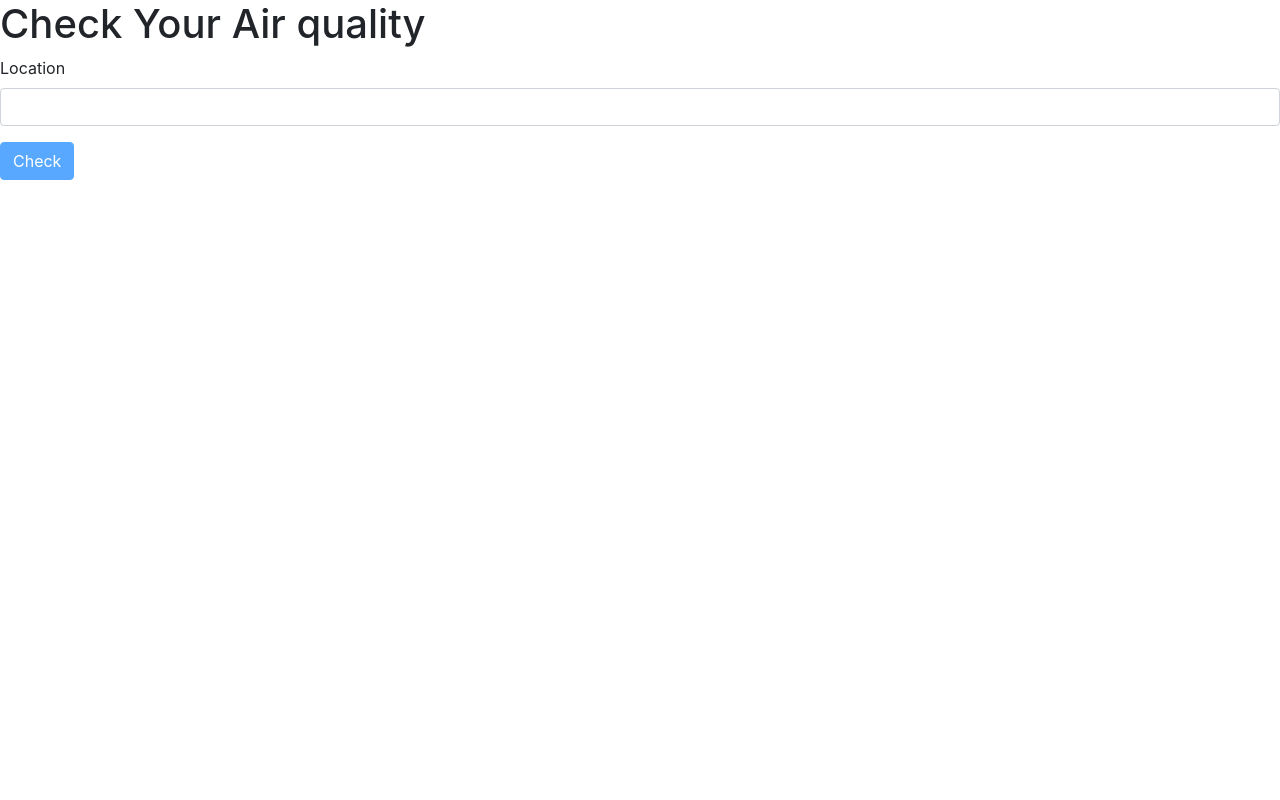
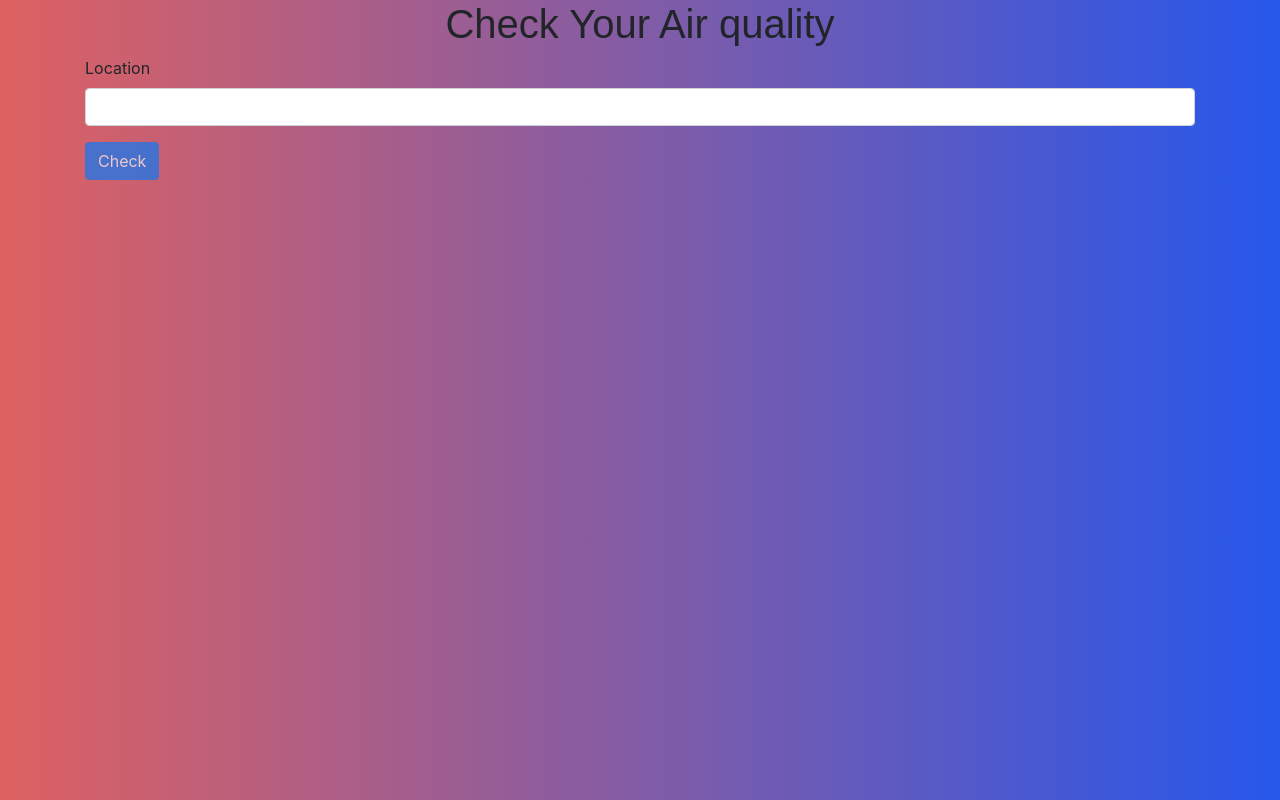
Before and after one commit to bivek520/check_your_air, a React (Create React App) app: page /check_your_air in a window 1280 px wide. Built offline with nearby package versions, Linux system fonts and the light colour scheme.

Commit message:
initial protottype complete

```diff
--- a/package.json
+++ b/package.json
@@ -7,6 +7,7 @@
     "@testing-library/jest-dom": "^5.11.4",
     "@testing-library/react": "^11.1.0",
     "@testing-library/user-event": "^12.1.10",
+    "axios": "^0.21.1",
     "bootstrap": "^4.5.3",
     "joi-browser": "^13.4.0",
     "react": "^17.0.1",
@@ -14,6 +15,7 @@
     "react-dom": "^17.0.1",
     "react-router-dom": "^5.2.0",
     "react-scripts": "4.0.1",
+    "react-toastify": "^6.2.0",
     "web-vitals": "^0.2.4"
   },
   "scripts": {
--- a/src/App.css
+++ b/src/App.css
@@ -2,9 +2,9 @@
 	text-align: center;
 }
 
-.App-logo {
-  height: 40vmin;
-  pointer-events: none;
+.head {
+	text-align: center;
+	font-family: Luminari, fantasy;
 }
 
 @media (prefers-reduced-motion: no-preference) {
--- a/src/App.js
+++ b/src/App.js
@@ -6,10 +6,10 @@ import './App.css';
 function App() {
 	return (
 		<React.Fragment>
-			<Switch>
-				<Route path='/check_your_air' component={LocationForm} />
-				<Redirect from='/' exact to='/check_your_air' />
-			</Switch>
+			<div className='container'>
+				<Route path='/check_your_air' exact component={LocationForm} />
+				{/* <Redirect from='/' to='/check_your_air' /> */}
+			</div>
 		</React.Fragment>
 	);
 }
--- a/src/component/locationForm.jsx
+++ b/src/component/locationForm.jsx
@@ -1,7 +1,8 @@
 import React from 'react';
 import Form from './common/form';
 import Joi from 'joi-browser';
-
+import { getCity } from '../service/aqiService';
+import Result from './result';
 class LocationForm extends Form {
 	state = {
 		data: { location: '' },
@@ -11,18 +12,24 @@ class LocationForm extends Form {
 	schema = {
 		location: Joi.string().required().label('Location'),
 	};
-	doSubmit = () => {
+
+	doSubmit = async () => {
 		// Call the server
-		console.log('Submitted');
+		const result = await getCity();
+		this.setState({ result: result.data.data });
+		console.log('Submitted', this.state.data.location, this.state.aqius, result.data.data.log);
 	};
 	render() {
+		const { result, location } = this.state;
+		console.log(result);
 		return (
 			<div>
-				<h1>Check Your Air quality</h1>
+				<h1 className='head'>Check Your Air quality</h1>
 				<form onSubmit={this.handleSubmit}>
 					{this.renderInput('location', 'Location')}
 					{this.renderButton('Check')}
 				</form>
+				<Result value={result} />
 			</div>
 		);
 	}
--- /dev/null
+++ b/src/component/result.jsx
@@ -0,0 +1,35 @@
+import React, { Component } from 'react';
+
+function evalAQI(aqi) {
+	if (aqi >= 0 && aqi <= 50) return { condition: 'Good', color: 'Green' };
+	// 51 to 100	Moderate	Yellow
+	// 101 to 150	Unhealthy for Sensitive Groups	Orange
+	// 151 to 200	Unhealthy	Red
+	// 201 to 300	Very Unhealthy	Purple
+	// 301 to 500	Hazardous	Maroon
+
+	return 'hello';
+}
+const Result = (props) => {
+	const { value } = props;
+	console.log(value);
+	if (value) {
+		const { city, state, country } = value;
+		const { aqius } = value.current.pollution;
+		const quality = evalAQI(aqius);
+		return (
+			<div className='card text-center w-75'>
+				<div className='card-header'>
+					{city}, {state}, {country}
+				</div>
+				<div className='card-body'>
+					<h5 className='card-title'>AQI: {aqius} US AQI</h5>
+					<p className='card-text'>Air Quality: {quality.condition}</p>
+				</div>
+			</div>
+		);
+	}
+	return null;
+};
+
+export default Result;
--- /dev/null
+++ b/src/config.json
@@ -0,0 +1,4 @@
+{
+	"apiUrl": "http://api.airvisual.com/v2/",
+	"apiKey": "2a435fd6-d3f9-499d-8963-bb5d21311ec0"
+}
--- a/src/index.css
+++ b/src/index.css
@@ -1,13 +1,18 @@
 body {
-  margin: 0;
-  font-family: -apple-system, BlinkMacSystemFont, 'Segoe UI', 'Roboto', 'Oxygen',
-    'Ubuntu', 'Cantarell', 'Fira Sans', 'Droid Sans', 'Helvetica Neue',
-    sans-serif;
-  -webkit-font-smoothing: antialiased;
-  -moz-osx-font-smoothing: grayscale;
+	background: #de6161; /* fallback for old browsers */
+	background: -webkit-linear-gradient(to left, #2657eb, #de6161); /* Chrome 10-25, Safari 5.1-6 */
+	background: linear-gradient(
+		to left,
+		#2657eb,
+		#de6161
+	); /* W3C, IE 10+/ Edge, Firefox 16+, Chrome 26+, Opera 12+, Safari 7+ */
+	margin: 0;
+	font-family: -apple-system, BlinkMacSystemFont, 'Segoe UI', 'Roboto', 'Oxygen', 'Ubuntu', 'Cantarell', 'Fira Sans',
+		'Droid Sans', 'Helvetica Neue', sans-serif;
+	-webkit-font-smoothing: antialiased;
+	-moz-osx-font-smoothing: grayscale;
 }
 
 code {
-  font-family: source-code-pro, Menlo, Monaco, Consolas, 'Courier New',
-    monospace;
+	font-family: source-code-pro, Menlo, Monaco, Consolas, 'Courier New', monospace;
 }
--- /dev/null
+++ b/src/service/aqiService.js
@@ -0,0 +1,8 @@
+import http from './httpService';
+import { apiUrl, apiKey } from '../config.json';
+
+const apiEndPoint = apiUrl + 'nearest_city?key=' + apiKey;
+
+export function getCity() {
+	return http.get(apiEndPoint);
+}
--- /dev/null
+++ b/src/service/logService.js
@@ -0,0 +1,14 @@
+// For simplicity, I changed the implementation of this module
+// and removed Raven. We can always add that in the future
+// and this module is the only module we need to modify.
+
+function init() {}
+
+function log(error) {
+	console.error(error);
+}
+
+export default {
+	init,
+	log,
+};
```
Also changed, not shown: 2 other files (tests, documents, lock files or other folders). Lines whose indentation alone changed are shown as unchanged.
